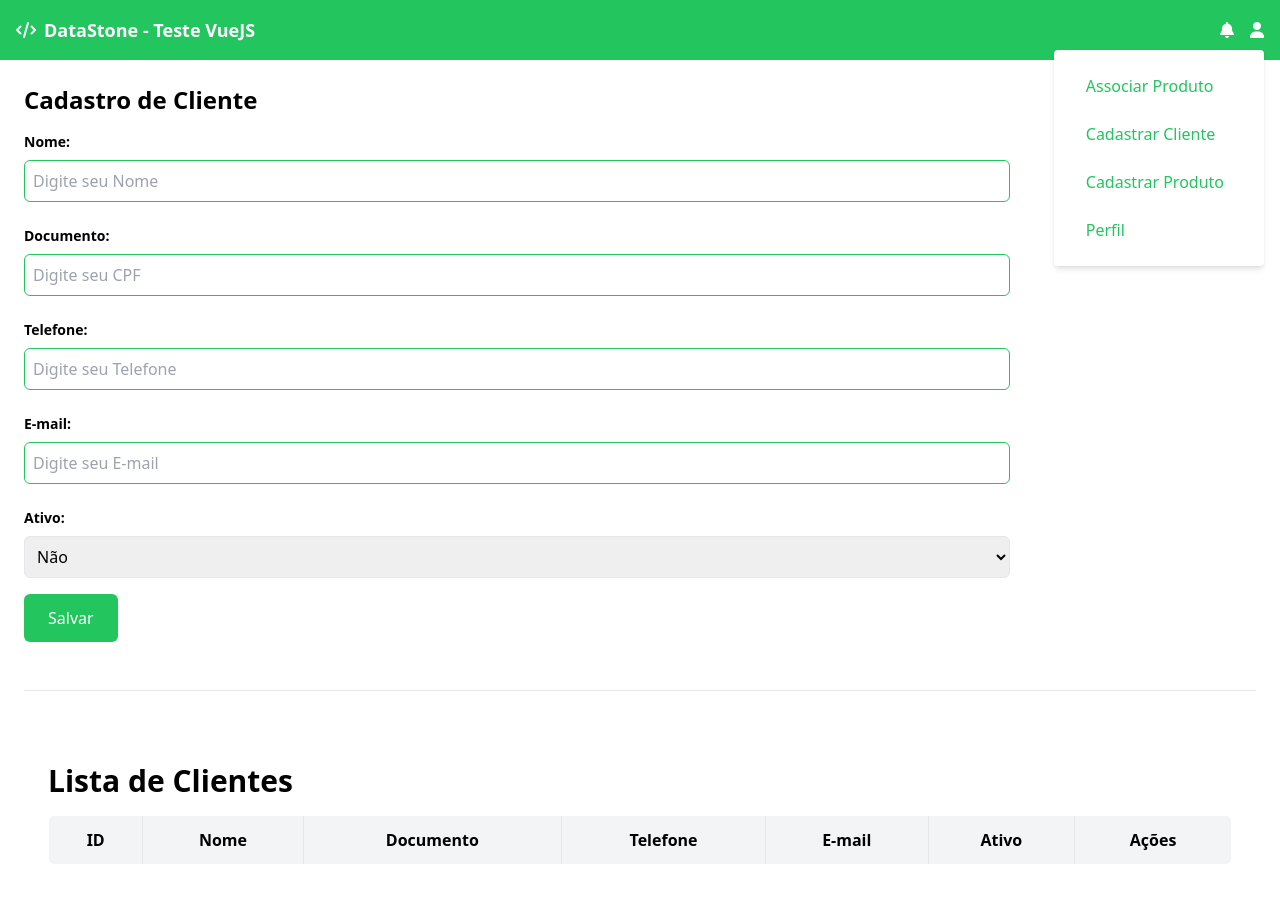
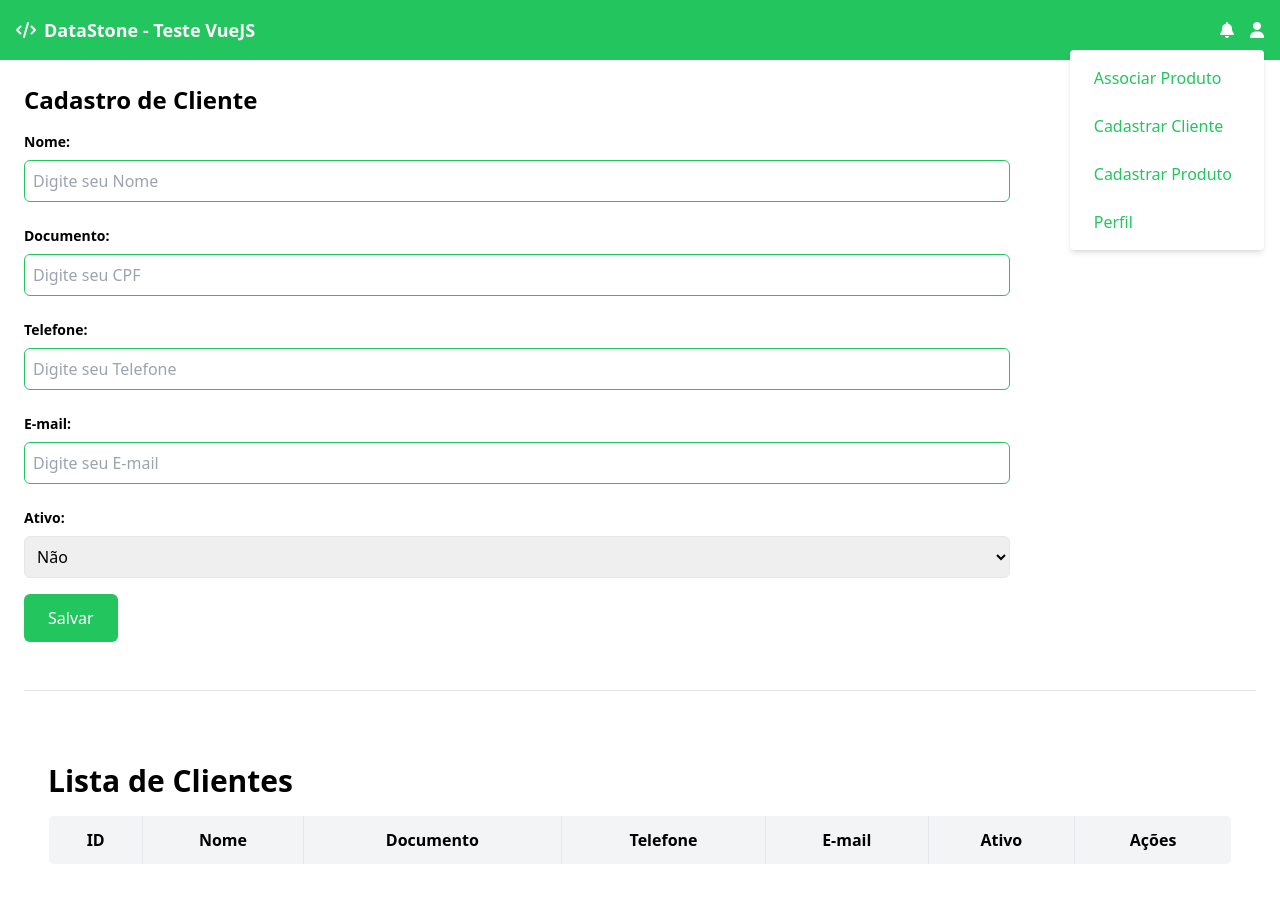
Before and after one commit to emersonamorim-dev/Cadastro-Clientes-Produtos-VueJS, a Vue app: page /clientes/cadastro in a window 1280 px wide. Both pictures are taken after a click on the button 1257 px from the left and 30 px from the top of the page. Shown: the top 902 px of the page. Built offline with nearby package versions, Linux system fonts and the light colour scheme.

Commit message:
Cadastro-Clientes-Produtos-VueJS - Teste DataStone 🚀 🔄 🌐

```diff
--- a/src/components/Header/AppHeader.vue
+++ b/src/components/Header/AppHeader.vue
@@ -31,7 +31,7 @@
          <i class="fas fa-user"></i>
        </button>
        <!-- Submenu do Perfil -->
-        <div v-show="showProfile" class="absolute top-full right-0 mt-2 bg-white p-4 rounded shadow-md flex flex-wrap">
+       <div v-show="showProfile" class="absolute top-full right-0 mt-2 bg-white p-2 rounded shadow-md flex flex-wrap">
          <router-link to="/associacao"
            class="block text-green-500 hover:bg-green-600 px-4 py-2 rounded mr-2 mb-2 whitespace-nowrap">Associar
            Produto</router-link>
@@ -39,7 +39,7 @@
            class="block text-green-500 hover:bg-green-600 px-4 py-2 rounded mr-2 mb-2 whitespace-nowrap">Cadastrar
            Cliente</router-link>
          <router-link to="/produtos/cadastro"
-            class="block text-green-500 hover:bg-green-600 px-4 py-2 rounded mr-2 mb-2 whitespace-nowrap">Cadastrar
+           class="block text-green-500 hover:bg-green-600 px-4 py-2 rounded mr-2 mb-2 whitespace-nowrap" exact>Cadastrar
            Produto</router-link>
          <router-link to="/" class="block text-green-500 hover:bg-green-600 px-4 py-2 rounded">Perfil</router-link>
        </div>
```
Lines whose indentation alone changed are shown as unchanged.
